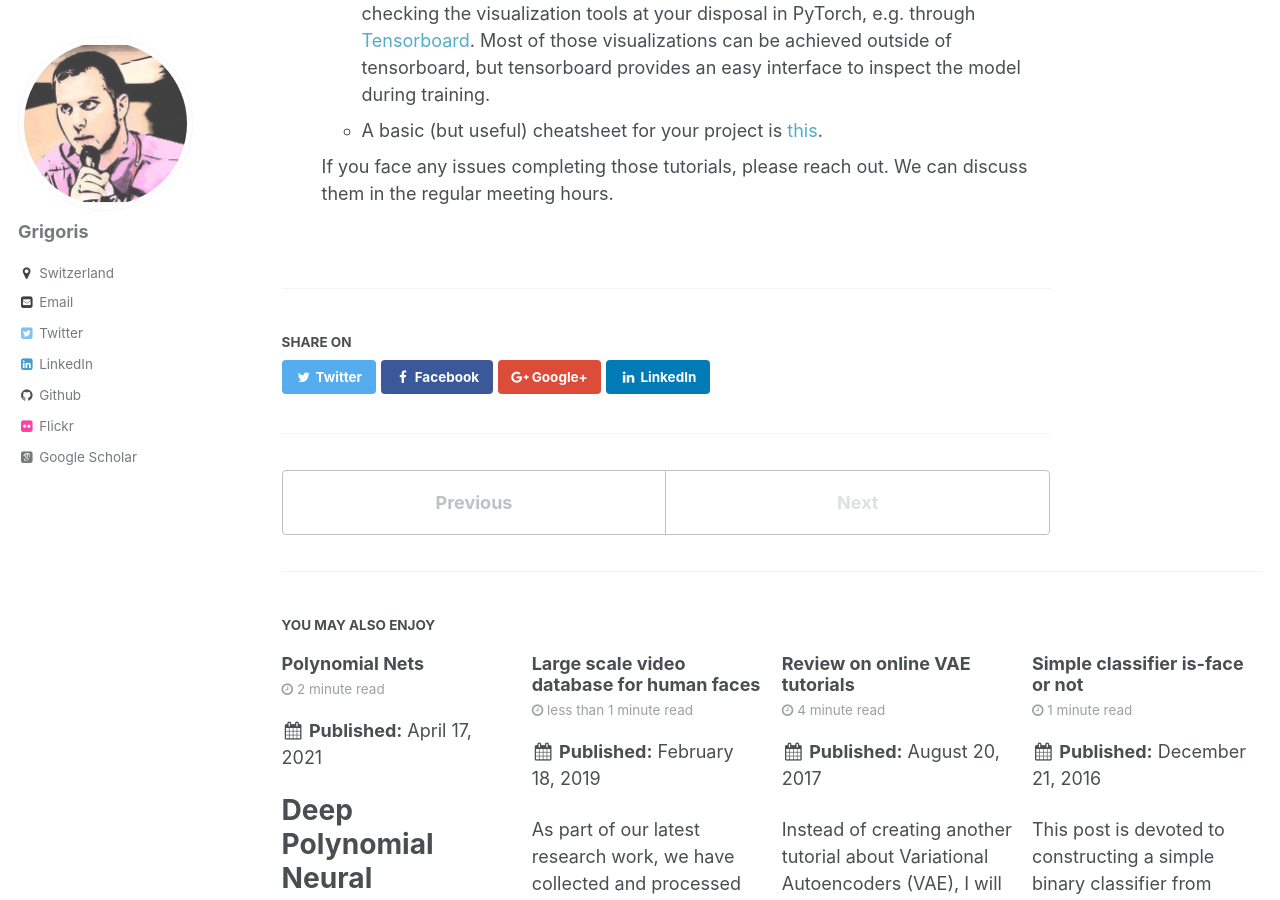
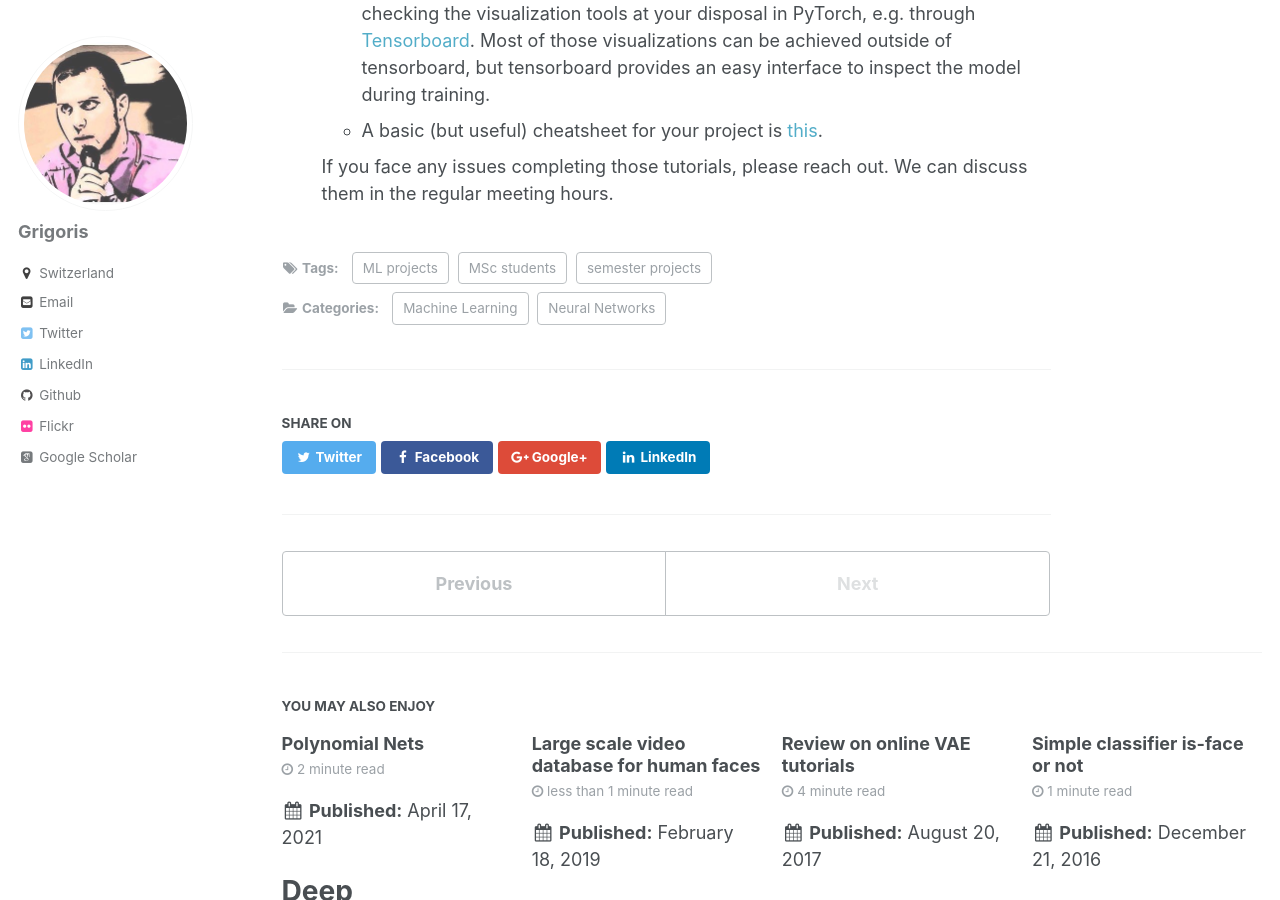
Before and after one commit to grigorisg9gr/grigorisg9gr.github.io, a Jekyll site: the page built from _posts/2021-07-31-MSc-semester-projects.html, in a window 1280 px wide and 900 px high, scrolled down 1660 px. Built offline with Jekyll 4.4.1, drawn with Linux system fonts in a browser that asks for light colours; some web fonts are replaced.

Commit message:
Effort to include tags in html.

```diff
--- a/_posts/2021-07-31-MSc-semester-projects.html
+++ b/_posts/2021-07-31-MSc-semester-projects.html
@@ -1,4 +1,12 @@
-
+---
+categories:
+  - Machine Learning
+  - Neural Networks
+tags:
+  - semester projects
+  - ML projects
+  - MSc students
+---
 
 <section class="section">
 <div class="container">
```
